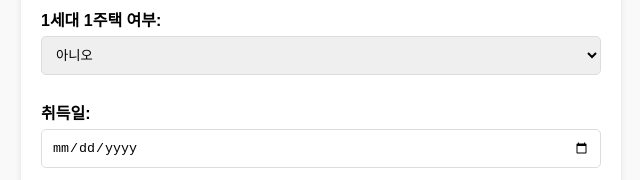
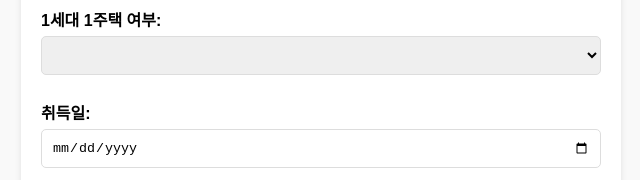
Before and after one commit to clubmbusan/test3, a plain HTML site: page index.html in a window 1280 px wide. Shown: the part 304-484 px from the top of the page, 319-959 px from the left. Drawn offline with Linux system fonts and the light colour scheme.

Commit message:
Update index.html

```diff
--- a/index.html
+++ b/index.html
@@ -30,8 +30,7 @@
           <div id="singleHouseExemptionField">
               <label for="singleHouseExemption">1세대 1주택 여부:</label>
               <select id="singleHouseExemption">
-                    <option value="no" selected>아니오</option>
-                    <option value="yes">예</option>
+                  <!-- 이 옵션은 JavaScript로 업데이트됩니다 -->
               </select>
           </div>
 
```
Lines whose indentation alone changed are shown as unchanged.
